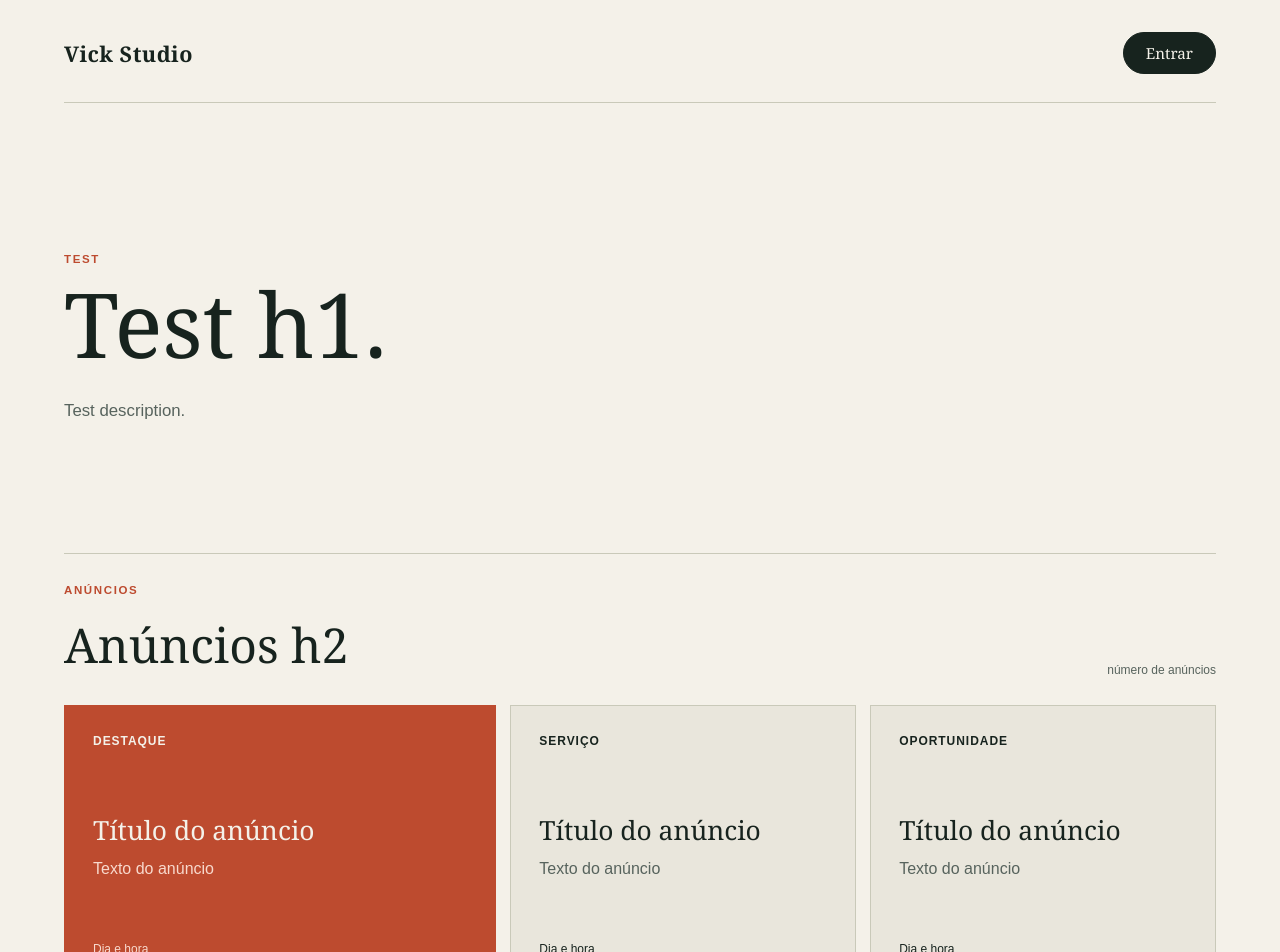
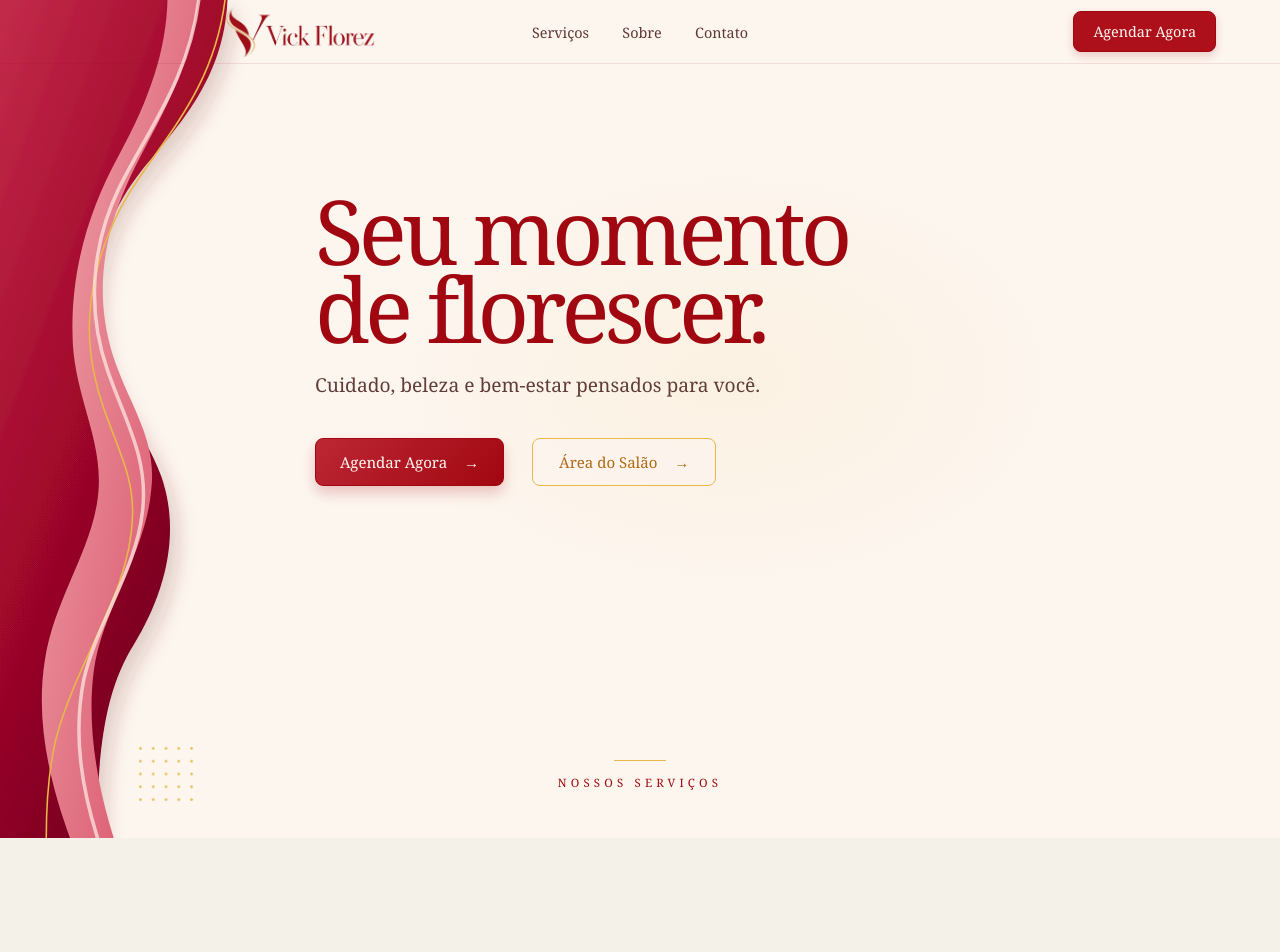
Before and after one commit to EGG-Ltda/vick-studio, a React (Vite) app in the folder client/: page / in a window 1280 px wide. Shown: the top 952 px of the page. After the commit the page ends 838 px from the top, so only its background shows below. Built offline with nearby package versions, Linux system fonts and the light colour scheme.

Commit message:
refact: design public home page

```diff
--- a/client/src/App.css
+++ b/client/src/App.css
@@ -71,151 +71,299 @@ button {
 }
 
 .public-home-page {
-  max-width: 1440px;
-  margin: 0 auto;
+  position: relative;
+  min-height: 100vh;
   overflow: hidden;
+  isolation: isolate;
+  color: #572d2b;
+  background:
+    radial-gradient(ellipse at 57% 45%, rgb(232 184 74 / 8%), transparent 34%),
+    #fdf6ef;
+}
+
+.home-art {
+  position: absolute;
+  z-index: 0;
+  inset: 0;
+  width: 100%;
+  min-height: 100vh;
+  height: 100%;
+  pointer-events: none;
+}
+
+.home-dots {
+  position: absolute;
+  z-index: 1;
+  bottom: max(24px, 4vh);
+  left: clamp(92px, 10.5vw, 160px);
+  width: clamp(48px, 5vw, 76px);
+  aspect-ratio: 1;
+  background-image: radial-gradient(circle, #e8b84a 1.2px, transparent 1.5px);
+  background-size: 20% 20%;
+  opacity: 0.85;
+  pointer-events: none;
 }
 
 .site-header {
+  position: relative;
+  z-index: 2;
   display: flex;
+  height: 64px;
   align-items: center;
-  justify-content: space-between;
-  padding-bottom: 28px;
-  border-bottom: 1px solid #c9c9b9;
+  width: min(100%, 1360px);
+  margin: 0 auto;
+  padding: 0 clamp(34px, 5vw, 80px) 0 clamp(185px, 20vw, 200px);
+  border-bottom: 1px solid rgb(161 7 16 / 10%);
 }
 
 .brand {
-  color: #17231e;
-  font-size: 1.35rem;
-  font-weight: 700;
-  letter-spacing: 0.02em;
+  display: block;
+  width: 200px;
+  height: 54px;
+  overflow: visible;
+}
+
+.brand img {
+  display: block;
+  width: 100%;
+  height: 100%;
+  object-fit: contain;
+  object-position: center;
+}
+
+.home-navigation {
+  position: absolute;
+  top: 50%;
+  left: 50%;
+  display: flex;
+  align-items: center;
+  justify-content: center;
+  gap: clamp(24px, 2.6vw, 44px);
+  transform: translate(-50%, -50%);
+}
+
+.home-navigation a {
+  position: relative;
+  color: #5e3935;
+  font-size: clamp(0.9rem, 1vw, 1rem);
   text-decoration: none;
 }
 
-.login-link {
-  padding: 10px 22px;
-  border: 1px solid #17231e;
-  border-radius: 999px;
-  color: #f4f1e9;
-  background: #17231e;
-  font-family: inherit;
-  font-size: 0.95rem;
+.home-navigation a::after {
+  position: absolute;
+  right: 0;
+  bottom: -8px;
+  left: 0;
+  height: 1px;
+  content: "";
+  background: #e8b84a;
+  transform: scaleX(0);
+  transform-origin: right;
+  transition: transform 180ms ease;
+}
+
+.home-navigation a:hover,
+.home-navigation a:focus-visible {
+  color: #a10710;
+}
+
+.home-navigation a:hover::after,
+.home-navigation a:focus-visible::after {
+  transform: scaleX(1);
+  transform-origin: left;
+}
+
+.home-header-action,
+.home-primary-action,
+.home-secondary-action {
+  border-radius: 8px;
+  font-family: Georgia, 'Times New Roman', serif;
+}
+
+.home-header-action {
+  margin-left: auto;
+  min-width: 137px;
+  padding: 10px 19px;
+  border: 1px solid #a10710;
+  color: #fff8f1;
+  background: #ae101b;
+  box-shadow: 0 4px 10px rgb(161 7 16 / 18%);
+  font-size: clamp(0.9rem, 1vw, 1rem);
 }
 
 .home-hero {
-  max-width: 780px;
-  padding: clamp(76px, 12vw, 150px) 0 clamp(72px, 10vw, 130px);
+  position: relative;
+  z-index: 2;
+  display: flex;
+  min-height: max(460px, calc(100vh - 120px));
+  align-items: flex-start;
+  padding: clamp(92px, 16vh, 150px) 0 60px;
 }
 
-.eyebrow {
-  margin: 0 0 16px;
-  color: #bd4b2f;
-  font-family: Arial, sans-serif;
-  font-size: 0.72rem;
-  font-weight: 700;
-  letter-spacing: 0.14em;
+.home-hero-content {
+  width: min(58vw, 840px);
+  margin-left: max(24.4vw, calc(50% - 325px));
+  text-align: left;
+}
+
+.home-hero h1 {
+  max-width: 6.2em;
+  margin: 0;
+  color: #a10710;
+  font-size: clamp(4rem, 7vw, 8rem);
+  font-weight: 400;
+  letter-spacing: -0.055em;
+  line-height: 0.87;
+}
+
+.hero-description {
+  max-width: 38em;
+  margin: clamp(18px, 2vw, 30px) 0 0;
+  color: #603d38;
+  font-size: clamp(1.15rem, 1.5vw, 1.5rem);
+  line-height: 1.3;
+}
+
+.home-hero-actions {
+  display: flex;
+  flex-wrap: wrap;
+  gap: clamp(22px, 2.2vw, 42px);
+  margin-top: clamp(24px, 3.2vw, 40px);
+  justify-content: flex-start;
+}
+
+.home-primary-action,
+.home-secondary-action {
+  min-width: 184px;
+  padding: 13px 24px;
+  font-size: clamp(0.94rem, 1.1vw, 1.12rem);
+}
+
+.home-primary-action {
+  border: 1px solid #a10710;
+  color: #fff8f1;
+  background: linear-gradient(135deg, #bc2734, #a10710);
+  box-shadow: 0 7px 14px rgb(161 7 16 / 22%);
+}
+
+.home-secondary-action {
+  border: 1px solid #e8b84a;
+  color: #b16916;
+  background: rgb(253 246 239 / 62%);
+}
+
+.home-primary-action span,
+.home-secondary-action span {
+  display: inline-block;
+  margin-left: 13px;
+  transition: transform 160ms ease;
+}
+
+.home-header-action:hover,
+.home-primary-action:hover {
+  background: #87010a;
+}
+
+.home-secondary-action:hover {
+  background: rgb(232 184 74 / 12%);
+}
+
+.home-primary-action:hover span,
+.home-secondary-action:hover span {
+  transform: translateX(4px);
+}
+
+.home-services-intro {
+  position: relative;
+  z-index: 2;
+  display: grid;
+  justify-items: center;
+  gap: 14px;
+  padding: 16px 24px 46px;
+}
+
+.home-services-intro span {
+  width: 52px;
+  height: 1px;
+  background: #e8b84a;
+}
+
+.home-services-intro p {
+  margin: 0;
+  color: #a10710;
+  font-family: Georgia, 'Times New Roman', serif;
+  font-size: clamp(0.65rem, 0.9vw, 0.83rem);
+  letter-spacing: 0.36em;
   text-transform: uppercase;
 }
 
-.home-hero h1 {
-  max-width: 720px;
-  margin: 0;
-  color: #17231e;
-  font-size: clamp(3rem, 7vw, 6.8rem);
-  font-weight: 400;
-  line-height: 0.95;
+.home-anchor-section {
+  position: relative;
+  z-index: 2;
+  min-height: 1px;
 }
 
-.hero-description {
-  max-width: 480px;
-  margin: 32px 0 0;
-  color: #57635d;
-  font-family: Arial, sans-serif;
-  font-size: 1.05rem;
-  line-height: 1.6;
-}
+@media (max-width: 760px) {
+  .home-art {
+    width: 155%;
+    transform: translateX(-13%);
+    transform-origin: top left;
+  }
 
-.ads-section {
-  padding: 30px 0 72px;
-  border-top: 1px solid #c9c9b9;
-}
+  .site-header {
+    height: 70px;
+    margin-left: 0;
+    padding: 0 18px;
+  }
 
-.section-heading {
-  display: flex;
-  align-items: end;
-  justify-content: space-between;
-  gap: 24px;
-  margin-bottom: 28px;
-}
+  .brand {
+    width: 145px;
+    height: 48px;
+  }
 
-.section-heading h2 {
-  margin: 0;
-  font-size: clamp(1.8rem, 4vw, 3rem);
-  font-weight: 400;
-}
+  .home-navigation {
+    display: none;
+  }
 
-.ads-count,
-.ad-label,
-.ad-meta {
-  font-family: Arial, sans-serif;
-  font-size: 0.75rem;
-}
+  .home-header-action {
+    min-width: auto;
+    padding: 9px 13px;
+    font-size: 0.78rem;
+  }
 
-.ads-count {
-  color: #57635d;
-}
+  .home-hero {
+    min-height: max(540px, calc(100vh - 100px));
+    padding-top: clamp(100px, 18vh, 138px);
+  }
 
-.ads-grid {
-  display: grid;
-  grid-template-columns: 1.25fr 1fr 1fr;
-  gap: 14px;
-}
+  .home-hero-content {
+    width: min(76vw, 480px);
+    margin-left: max(76px, 20vw);
+  }
 
-.ad-card {
-  display: flex;
-  min-height: 280px;
-  flex-direction: column;
-  padding: 28px;
-  border: 1px solid #c9c9b9;
-  background: #e9e6dc;
-}
+  .home-hero h1 {
+    font-size: clamp(3.3rem, 14.2vw, 5rem);
+  }
 
-.ad-card-featured {
-  color: #f4f1e9;
-  background: #bd4b2f;
-  border-color: #bd4b2f;
-}
+  .hero-description {
+    font-size: 1.05rem;
+  }
 
-.ad-label {
-  margin-bottom: auto;
-  font-weight: 700;
-  letter-spacing: 0.08em;
-  text-transform: uppercase;
-}
+  .home-hero-actions {
+    gap: 12px;
+  }
 
-.ad-card h3 {
-  max-width: 300px;
-  margin: 32px 0 12px;
-  font-size: 1.65rem;
-  font-weight: 400;
-  line-height: 1.05;
-}
+  .home-primary-action,
+  .home-secondary-action {
+    min-width: 155px;
+    padding: 12px 16px;
+    font-size: 0.9rem;
+  }
 
-.ad-card p {
-  max-width: 300px;
-  margin: 0 0 24px;
-  color: #57635d;
-  font-family: Arial, sans-serif;
-  line-height: 1.5;
-}
-
-.ad-card-featured p,
-.ad-card-featured .ad-meta {
-  color: #f8d9cd;
-}
-
-.ad-meta {
-  margin-top: auto;
+  .home-dots {
+    bottom: 58px;
+    left: 12vw;
+  }
 }
 
 .form button {
--- a/client/src/pages/home/HomePage.tsx
+++ b/client/src/pages/home/HomePage.tsx
@@ -1,62 +1,96 @@
 import { useNavigate } from 'react-router-dom'
+import vickFlorezLogo from '../../assets/vick-florez-logo.webp'
 import { routePaths } from '../../routes/routePaths'
 
 function HomePage() {
   const navigate = useNavigate()
 
+  function goToServices() {
+    document.getElementById('servicos')?.scrollIntoView({ behavior: 'smooth' })
+  }
+
   return (
-    <main className="page public-home-page">
+    <main className="public-home-page">
+      <svg className="home-art" viewBox="0 0 1024 577" preserveAspectRatio="none" aria-hidden="true">
+        <defs>
+          <linearGradient id="home-ribbon-wine" x1="0" y1="0" x2="0.72" y2="1">
+            <stop stopColor="#c32c4b" />
+            <stop offset="0.48" stopColor="#a1072b" />
+            <stop offset="1" stopColor="#67001b" />
+          </linearGradient>
+          <linearGradient id="home-ribbon-rose" x1="0" y1="0" x2="1" y2=".82">
+            <stop stopColor="#f0a7ad" />
+            <stop offset="1" stopColor="#d85068" />
+          </linearGradient>
+          <filter id="home-ribbon-shadow" x="-40%" y="-10%" width="190%" height="120%">
+            <feDropShadow dx="7" dy="8" stdDeviation="7" floodColor="#722d24" floodOpacity=".2" />
+          </filter>
+        </defs>
+        <path
+          d="M0 0H182C179 55 143 86 112 119C81 153 70 195 80 236C88 273 115 295 129 328C145 367 132 409 107 444C88 470 77 507 78 577H0Z"
+          fill="url(#home-ribbon-wine)"
+          filter="url(#home-ribbon-shadow)"
+        />
+        <path
+          d="M159 0C151 56 121 89 101 128C80 169 77 207 90 244C103 279 126 302 121 337C117 380 82 419 75 462C69 502 79 544 91 577H56C40 539 28 497 36 454C44 410 77 375 79 335C81 299 58 270 58 229C57 184 72 143 95 107C120 68 133 34 134 0Z"
+          fill="url(#home-ribbon-rose)"
+        />
+        <path
+          d="M180 0C171 61 132 94 104 132C79 167 67 208 73 246C81 294 108 318 106 356C104 409 62 453 45 508C39 529 37 551 37 577"
+          fill="none"
+          stroke="#e8b84a"
+          strokeLinecap="round"
+          strokeWidth="1.25"
+        />
+        <path
+          d="M159 0C151 55 117 91 95 130C72 171 70 216 86 255C100 290 119 315 114 352C109 393 77 429 67 468C58 507 66 544 78 577"
+          fill="none"
+          stroke="rgb(255 235 229 / 72%)"
+          strokeLinecap="round"
+          strokeWidth="2.8"
+        />
+      </svg>
+      <span className="home-dots" aria-hidden="true" />
+
       <header className="site-header">
-        <a className="brand" href={routePaths.home}>
-          Vick Studio
+        <a className="brand" href={routePaths.home} aria-label="Vick Florez - Início">
+          <img src={vickFlorezLogo} alt="Vick Florez" />
         </a>
-        <button
-          className="login-link"
-          type="button"
-          onClick={() => navigate(routePaths.login)}
-        >
-          Entrar
+        <nav className="home-navigation" aria-label="Navegação principal">
+          <a href="#servicos">Serviços</a>
+          <a href="#sobre">Sobre</a>
+          <a href="#contato">Contato</a>
+        </nav>
+        <button className="home-header-action" type="button" onClick={goToServices}>
+          Agendar Agora
         </button>
       </header>
 
       <section className="home-hero" aria-labelledby="home-title">
-        <p className="eyebrow">Test</p>
-        <h1 id="home-title">Test h1.</h1>
-        <p className="hero-description">Test description.</p>
+        <div className="home-hero-content">
+          <h1 id="home-title">Seu momento de florescer.</h1>
+          <p className="hero-description">Cuidado, beleza e bem-estar pensados para você.</p>
+          <div className="home-hero-actions">
+            <button className="home-primary-action" type="button" onClick={goToServices}>
+              Agendar Agora <span aria-hidden="true">→</span>
+            </button>
+            <button
+              className="home-secondary-action"
+              type="button"
+              onClick={() => navigate(routePaths.login)}
+            >
+              Área do Salão <span aria-hidden="true">→</span>
+            </button>
+          </div>
+        </div>
       </section>
 
-      <section className="ads-section" aria-labelledby="ads-title">
-        <div className="section-heading">
-          <div>
-            <p className="eyebrow">Anúncios</p>
-            <h2 id="ads-title">Anúncios h2</h2>
-          </div>
-          <span className="ads-count">número de anúncios</span>{' '}
-          {/*ajustar código para exibir o número real de anúncios conforme a variável adsCount */}
-        </div>
-
-        <div className="ads-grid">
-          <article className="ad-card ad-card-featured">
-            <span className="ad-label">Destaque</span>
-            {/*Substituir os anúncios das box para que ela possa criar sem alterar no código*/}
-            <h3>Título do anúncio</h3>
-            <p>Texto do anúncio</p>
-            <span className="ad-meta">Dia e hora</span>
-          </article>
-          <article className="ad-card">
-            <span className="ad-label">Serviço</span>
-            <h3>Título do anúncio</h3>
-            <p>Texto do anúncio</p>
-            <span className="ad-meta">Dia e hora</span>
-          </article>
-          <article className="ad-card">
-            <span className="ad-label">Oportunidade</span>
-            <h3>Título do anúncio</h3>
-            <p>Texto do anúncio</p>
-            <span className="ad-meta">Dia e hora</span>
-          </article>
-        </div>
+      <section className="home-services-intro" id="servicos" aria-labelledby="services-title">
+        <span aria-hidden="true" />
+        <p id="services-title">Nossos serviços</p>
       </section>
+      <section className="home-anchor-section" id="sobre" aria-label="Sobre" />
+      <footer className="home-anchor-section" id="contato" aria-label="Contato" />
     </main>
   )
 }
```
Also changed, not shown: client/src/assets/vick-florez-logo.webp (added).
